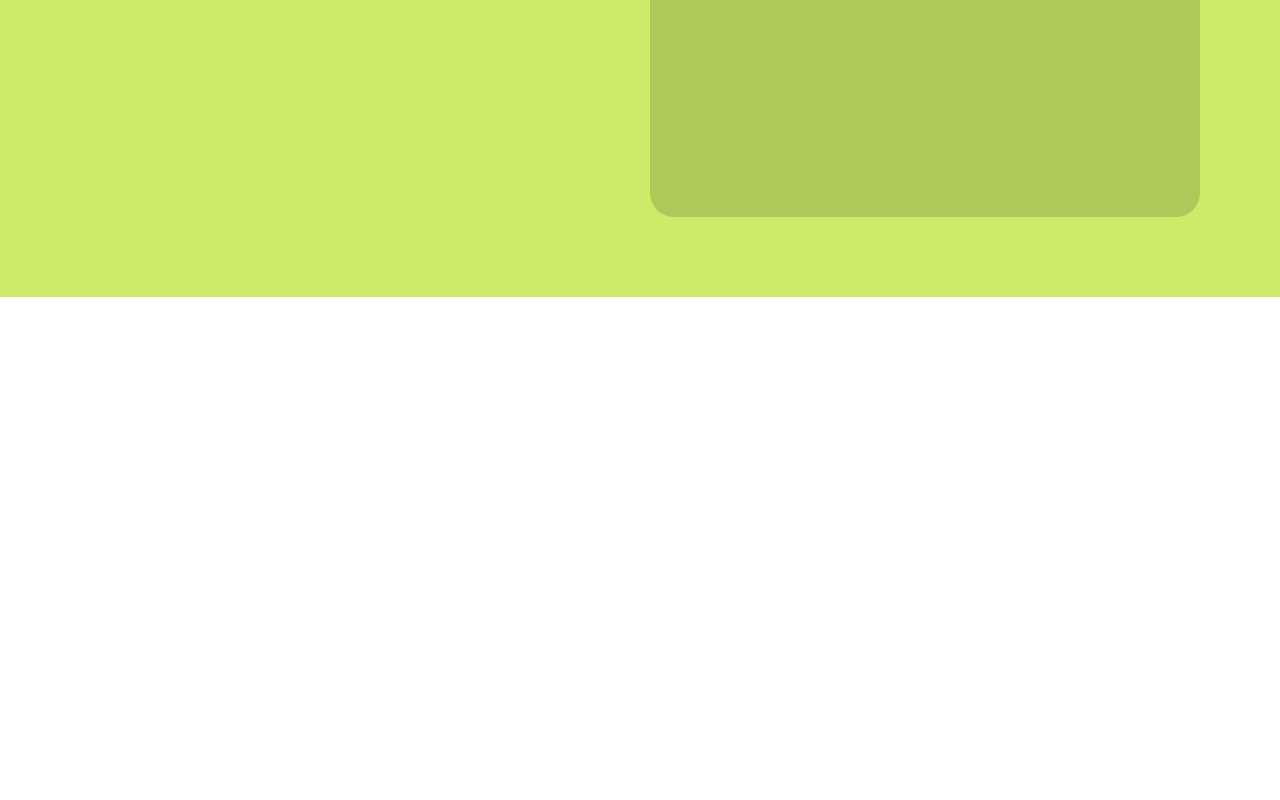
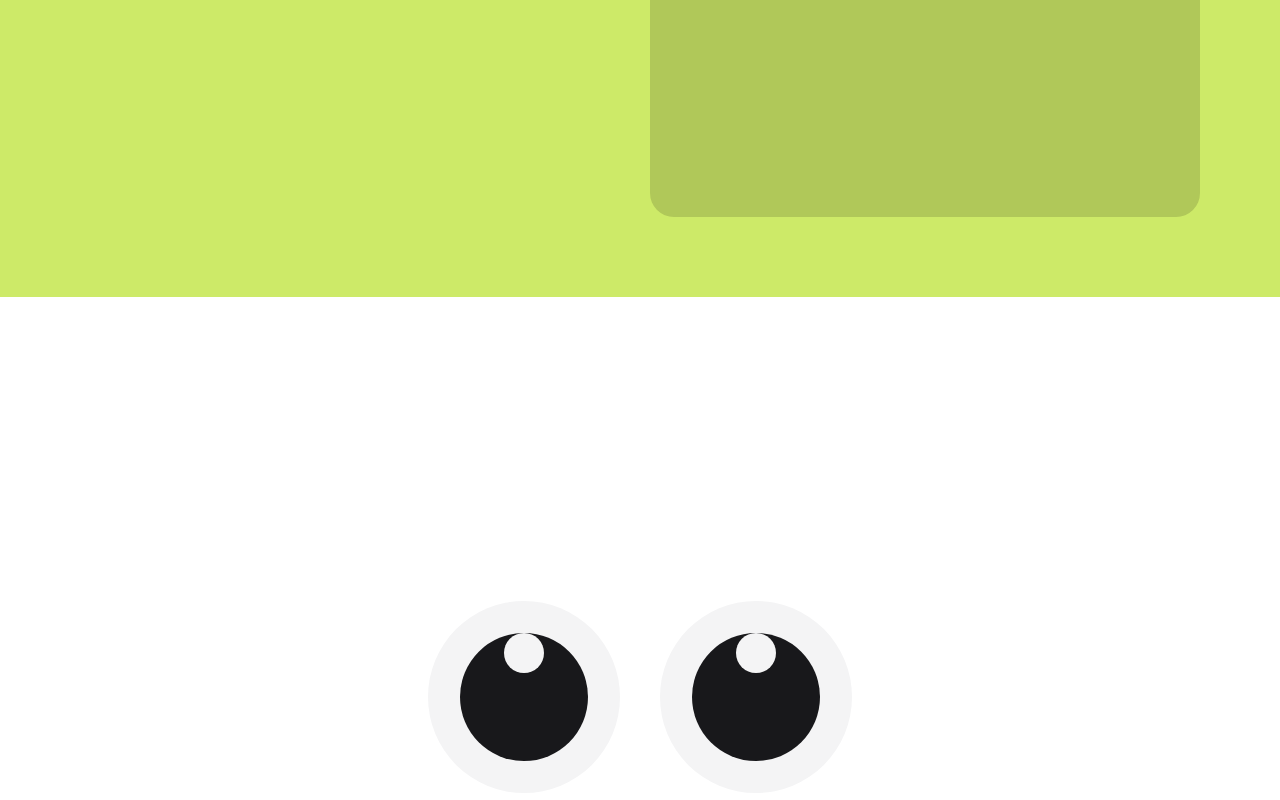
Before and after one commit to ks342/Ochi-Animations-, a React (Vite) app: page / in a window 1280 px wide. Shown: the part 1860-2660 px from the top of the page. Before the commit the page ends 2157 px from the top, so only its background shows below. Built offline with nearby package versions, Linux system fonts and the light colour scheme.

Commit message:
Made Eye component along with rotation

```diff
--- a/src/App.jsx
+++ b/src/App.jsx
@@ -4,6 +4,7 @@ import Navbar from './components/Navbar'
 import LandingPage from './components/LandingPage';
 import Marquee from './components/Marquee';
 import About from './components/About';
+import Eyes from './components/Eyes';
 
 function App() {
   return (
@@ -12,6 +13,7 @@ function App() {
     <LandingPage/>
     <Marquee/>
     <About/>
+    <Eyes/>
     </div>
   )
 }
--- /dev/null
+++ b/src/components/Eyes.jsx
@@ -0,0 +1,80 @@
+import React, { useState, useEffect } from 'react'
+
+function Eyes() {
+  const [rotate, setRotate] = useState(0);
+  const [pupilPosition, setPupilPosition] = useState({ x: 0, y: 0 });
+
+  useEffect(() => {
+    const handleMouseMove = (e) => {
+      const mouseX = e.clientX;
+      const mouseY = e.clientY;
+
+      const deltaX = mouseX - window.innerWidth / 2;
+      const deltaY = mouseY - window.innerHeight / 2;
+
+      const angle = Math.atan2(deltaY, deltaX) * (180 / Math.PI);
+      setRotate(angle);
+
+      // Calculate pupil movement (limited to 10% of the container size)
+      const maxMove = 10; // percentage
+      const moveX = (deltaX / (window.innerWidth / 2)) * maxMove;
+      const moveY = (deltaY / (window.innerHeight / 2)) * maxMove;
+
+      setPupilPosition({
+        x: Math.min(Math.max(moveX, -maxMove), maxMove),
+        y: Math.min(Math.max(moveY, -maxMove), maxMove)
+      });
+    };
+
+    window.addEventListener("mousemove", handleMouseMove);
+    return () => {
+      window.removeEventListener("mousemove", handleMouseMove);
+    };
+  }, []);
+
+  return (
+    <div className='relative eyes w-full h-screen overflow-hidden'>
+      <div className='relative w-full h-full bg-cover bg-center bg-[url("https://ochi.design/wp-content/uploads/2022/05/Top-Viewbbcbv-1-scaled.jpg")]'></div>
+      <div className='flex gap-10 absolute top-1/2 left-1/2 -translate-x-[50%] -translate-y-[50%]'>
+        <div className='flex items-center justify-center w-[15vw] h-[15vw] rounded-full bg-zinc-100'>
+          <div
+            style={{
+              transform: `translate(${pupilPosition.x}%, ${pupilPosition.y}%)`
+            }}
+            className='relative w-2/3 h-2/3 rounded-full bg-zinc-900 transition-transform duration-200'
+          >
+            <div
+              style={{
+                transform: `rotate(${rotate}deg)`,
+                transformOrigin: 'center'
+              }}
+              className='absolute top-1/2 left-1/2 -translate-x-1/2 -translate-y-1/2 w-full h-full'
+            >
+              <div className='absolute top-0 left-1/2 -translate-x-1/2 w-10 h-10 rounded-full bg-zinc-100'></div>
+            </div>
+          </div>
+        </div>
+        <div className='w-[15vw] h-[15vw] flex items-center justify-center rounded-full bg-zinc-100'>
+          <div
+            style={{
+              transform: `translate(${pupilPosition.x}%, ${pupilPosition.y}%)`
+            }}
+            className='relative w-2/3 h-2/3 rounded-full bg-zinc-900 transition-transform duration-200'
+          >
+            <div
+              style={{
+                transform: `rotate(${rotate}deg)`,
+                transformOrigin: 'center'
+              }}
+              className='absolute top-1/2 left-1/2 -translate-x-1/2 -translate-y-1/2 w-full h-full'
+            >
+              <div className='absolute top-0 left-1/2 -translate-x-1/2 w-10 h-10 rounded-full bg-zinc-100'></div>
+            </div>
+          </div>
+        </div>
+      </div>
+    </div>
+  )
+}
+
+export default Eyes
```
